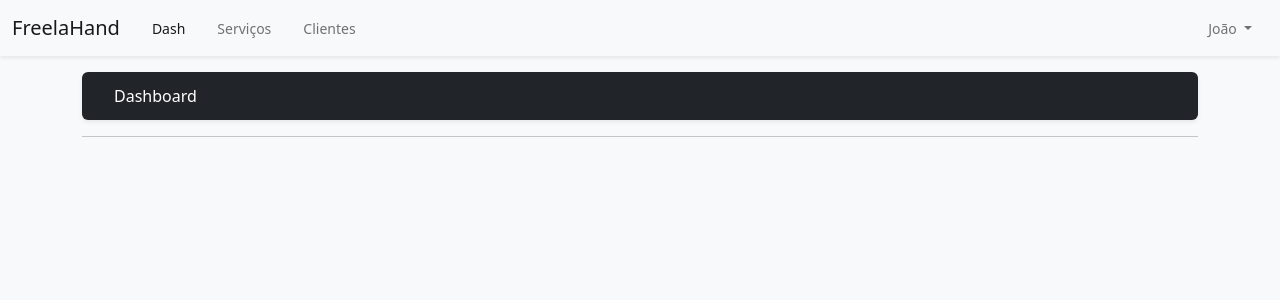
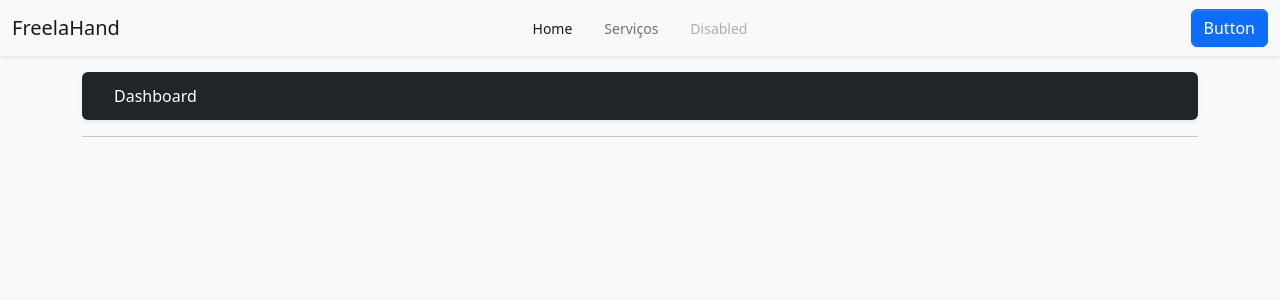
Before and after one commit to Hanter-byte/freela-hand-front, an Angular app: page /dashboard in a window 1280 px wide. Shown: the top 300 px of the page. Built offline with nearby package versions, Linux system fonts and the light colour scheme.

Commit message:
ajuste nav

```diff
--- a/src/app/shared/nav/nav.component.html
+++ b/src/app/shared/nav/nav.component.html
@@ -1,39 +1,26 @@
 <nav class="navbar navbar-expand-lg bg-body-tertiary shadow-sm" *ngIf="showMenu()">
   <div class="container-fluid">
-    <a class="navbar-brand" routerLink="dashboard">FreelaHand</a>
     <button class="navbar-toggler" (click)="isCollapsed = !isCollapsed" type="button" data-bs-toggle="collapse"
       data-bs-target="#navbarNav" aria-controls="navbarNav" aria-expanded="false" aria-label="Toggle navigation">
       <span class="navbar-toggler-icon"></span>
     </button>
-    <div class="collapse navbar-collapse" [collapse]="isCollapsed" id="navbarNav">
-      <ul class="navbar-nav">
+
+    <div class="navbar-collapse collapse" [ngClass]="{'show': !isCollapsed}" id="navbarNav">
+      <a class="navbar-brand col-lg-3 me-0" href="#">FreelaHand</a>
+      <ul class="navbar-nav col-lg-6 justify-content-lg-center">
         <li class="nav-item">
-          <a class="nav-link active" aria-current="page" routerLink="dashboard">Dash</a>
+          <a class="nav-link" aria-current="page" routerLink="dashboard" routerLinkActive="active">Home</a>
         </li>
         <li class="nav-item">
-          <a class="nav-link" routerLink="servicos/lista">Serviços</a>
+          <a class="nav-link" routerLink="servicos/lista" routerLinkActive="active">Serviços</a>
         </li>
         <li class="nav-item">
-          <a class="nav-link" routerLink="clientes">Clientes</a>
+          <a class="nav-link disabled" aria-disabled="true">Disabled</a>
         </li>
       </ul>
-      <ul class="navbar-nav ms-auto">
-        <li class="nav-item dropdown" dropdown>
-          <a dropdownToggle class="nav-link dropdown-toggle" id="navbarDropdownMenuLink" data-toggle="dropdown"
-            aria-haspopup="true" aria-expanded="false">
-            João
-          </a>
-          <div *dropdownMenu class="dropdown-menu" aria-labelledby="navbarDropdownMenuLink">
-            <a class="dropdown-item" href="#">
-              Perfil
-            </a>
-            <div role="separator" class="divider"></div>
-            <a class="dropdown-item" routerLink="user/login">
-              Sair
-            </a>
-          </div>
-        </li>
-      </ul>
+      <div class="d-lg-flex col-lg-3 justify-content-lg-end">
+        <button class="btn btn-primary">Button</button>
+      </div>
     </div>
   </div>
 </nav>
```
